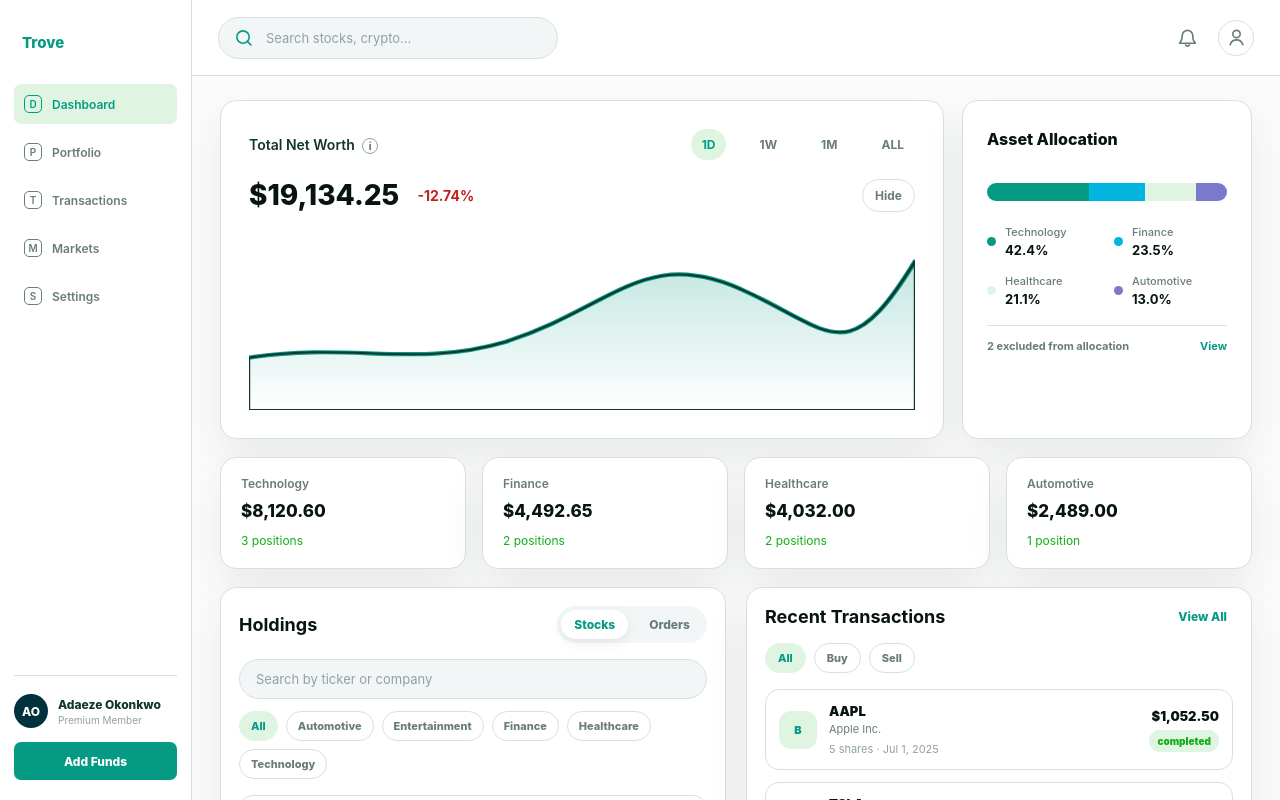
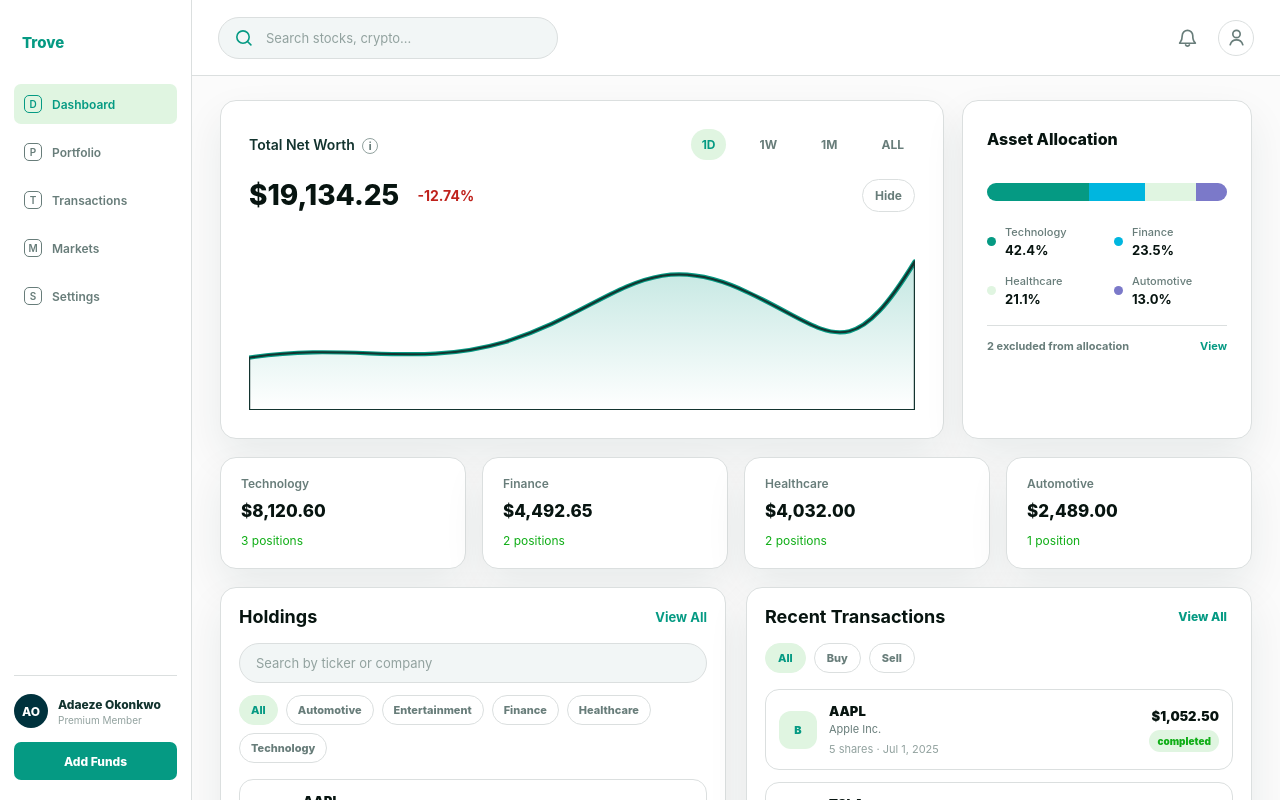
Before and after one commit to wbizmo/trove-portfolio-dashboard, a React (Vite) app: page / in a window 1280 px wide. Both pictures are taken after a click on the button "Sign in". Shown: the top 800 px of the page. Built offline with nearby package versions, Linux system fonts and the light colour scheme.

Commit message:
refactor: replace inactive holdings tabs with view all action

```diff
--- a/src/features/dashboard/components/HoldingsPanel.module.css
+++ b/src/features/dashboard/components/HoldingsPanel.module.css
@@ -19,30 +19,6 @@
   margin: 0;
   color: #071410;
   font-size: 18px;
-}
-
-.tabs {
-  display: flex;
-  gap: 8px;
-  background: var(--neutral-fill);
-  padding: 4px;
-  border-radius: 999px;
-}
-
-.tab {
-  border: 0;
-  border-radius: 999px;
-  background: transparent;
-  color: var(--text-muted);
-  padding: 7px 13px;
-  font-size: 12px;
-  font-weight: 800;
-}
-
-.activeTab {
-  background: var(--card);
-  color: var(--primary);
-  box-shadow: 0 4px 12px rgba(19, 52, 47, 0.08);
 }
 
 .controls {
@@ -292,3 +268,18 @@
 .pagination button:disabled {
   background: var(--neutral-fill);
 }
+
+
+.viewAll {
+  border: 0;
+  background: transparent;
+  color: var(--primary);
+  font-size: 13px;
+  font-weight: 700;
+  cursor: default;
+  padding: 0;
+}
+
+.viewAll:hover {
+  text-decoration: underline;
+}
--- a/src/features/dashboard/components/HoldingsPanel.tsx
+++ b/src/features/dashboard/components/HoldingsPanel.tsx
@@ -61,14 +61,13 @@ export function HoldingsPanel({ holdings }: HoldingsPanelProps) {
       <div className={styles.head}>
         <h2 id="holdings-heading">Holdings</h2>
 
-        <div className={styles.tabs}>
-          <button className={`${styles.tab} ${styles.activeTab}`} type="button">
-            Stocks
-          </button>
-          <button className={styles.tab} type="button">
-            Orders
-          </button>
-        </div>
+        <button
+          className={styles.viewAll}
+          type="button"
+          aria-label="View all holdings"
+        >
+          View All
+        </button>
       </div>
 
       <div className={styles.controls}>
```
Also changed, not shown: 1 other file (tests, documents, lock files or other folders).
